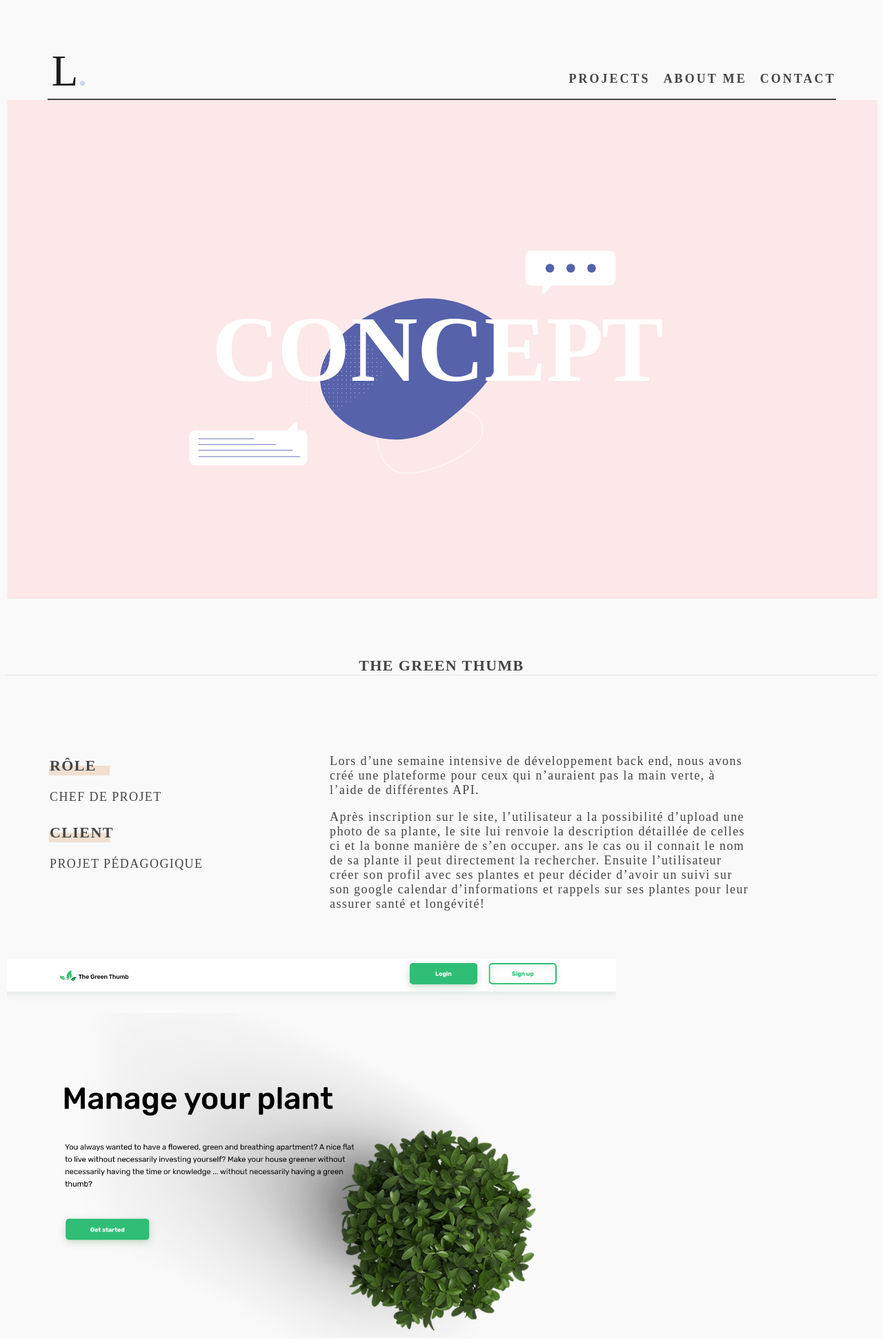
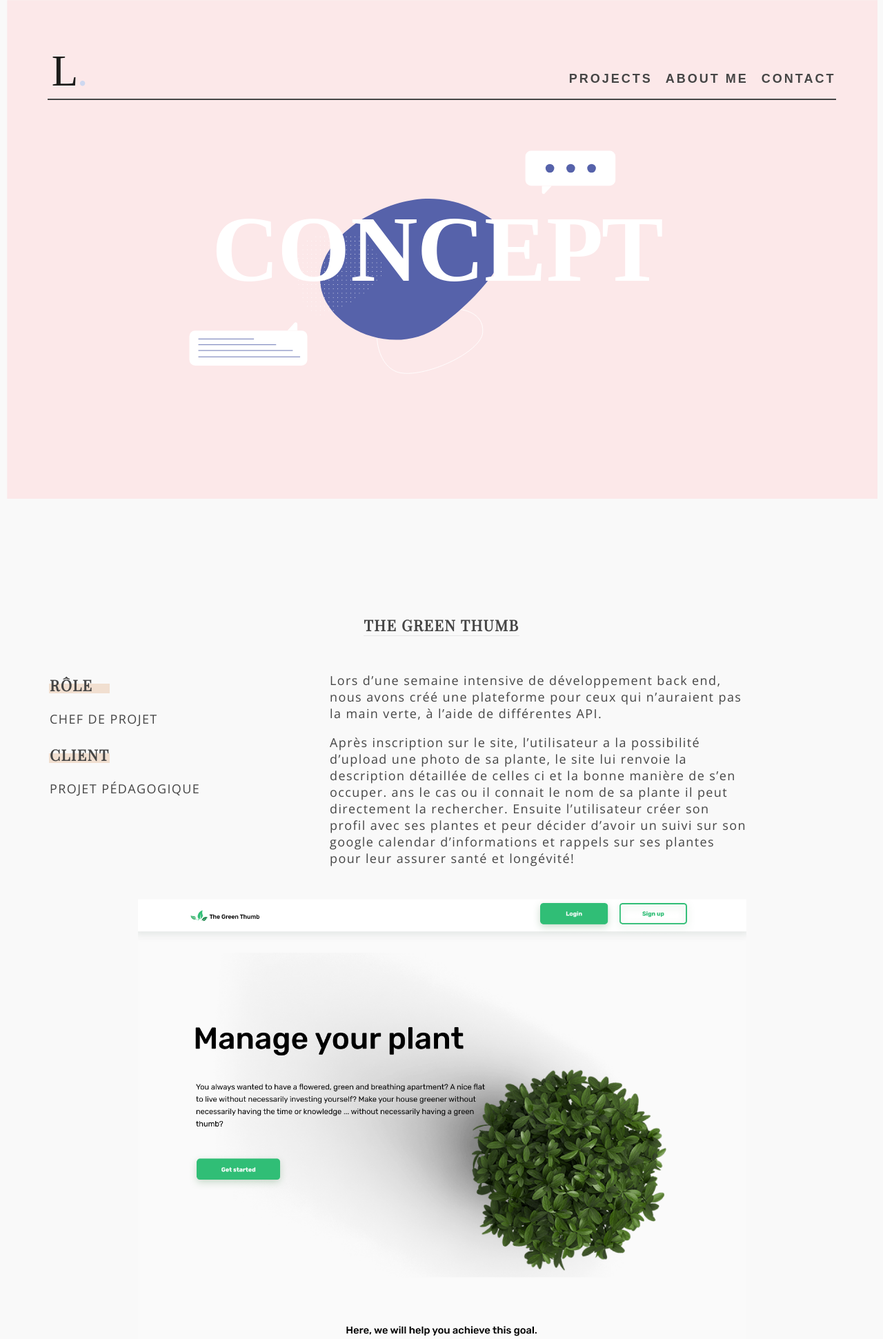
Before and after one commit to Luciezac/Folio, a PHP site: the page made by views/pages/concept.php in a window 1280 px wide. Shown: the top 1941 px of the page at 69% size. Run offline with PHP 8.4, Linux system fonts and the light colour scheme; the template is opened without the code that fills it, so the values that code supplies are empty; some libraries are stand-ins or nearby versions.

Commit message:
:bug: fixing a bug

```diff
--- a/assets/styles/style.css
+++ b/assets/styles/style.css
@@ -17,6 +17,7 @@
     max-width: 1143px;
     margin: 0 auto;
     position: relative;
+    z-index: 5;
 }
 .menu
 {
@@ -62,7 +63,7 @@
 {
     width: 107px;
     height: 24px;
-    font-family: OpenSans;
+    font-family: 'OpenSans', sans-serif;
     font-size: 18px;
     font-weight: bold;
     font-style: normal;
@@ -76,7 +77,7 @@
 
 .separator
 {
-    width: 1143px;
+    max-width: 1143px;
     height: 0px;
     border: solid 1px #454545;
 }
@@ -512,28 +512,36 @@
 PROJECT ONE BY ONE
 **/
 
-/**.cat1 img
+.cat1 img
 {
-    position: absolute;
     transform: translate(0%, -20%);
     z-index: -100;
-}**/
+}
+.cat2
+{
+    display: flex;
+    flex-direction: column;
+}
 
+.bottom
+{
+    text-align: center;
+}
 .cat2 h2
 {
-    font-family: PlayfairDisplay;
+    font-family: 'Playfair Display', serif;
     font-size: 22px;
     font-weight: bold;
     letter-spacing: 1.4px;
     color: #454545;
     border-bottom: solid 1px #e7e7e7;
     text-align: center;
-    margin: 5rem 0px;
+    display: inline-block;
 }
 
 .content_proj .roles h3
 {
-    font-family: PlayfairDisplay;
+    font-family: 'Playfair Display', serif;
     font-size: 22px;
     font-weight: bold;
     font-style: normal;
@@ -574,7 +582,7 @@
 {
     width: 316px;
     height: 27px;
-    font-family: OpenSans;
+    font-family: 'Open Sans', sans-serif;
     font-size: 18px;
     font-weight: 300;
     letter-spacing: 1.4px;
@@ -585,7 +593,7 @@
 {
     width: 60%;
     height: 297px;
-    font-family: OpenSans;
+    font-family: 'Open Sans', sans-serif;
     font-size: 18px;
     font-weight: 300;
     letter-spacing: 1.4px;
@@ -606,8 +614,28 @@
     margin: 3rem 4rem;
 }
 
+.images_proj
+{
+    display: flex;
+    flex-direction: column;
+    justify-content: center;
+
+}
 .images_proj img
 {
     width: 70%;
     margin: 0 auto;
+    padding: 2rem 0px;
 }
+
+.images_proj_asso img
+{
+    width: 20%;
+    margin: 0 auto;
+}
+.images_proj_asso
+{
+    display: flex;
+    flex-direction: column;
+    justify-content: center;
+}
--- a/views/pages/comm.php
+++ b/views/pages/comm.php
@@ -5,7 +5,9 @@
 </div>
 
 <div class="cat2">
-    <h2>APPEL S'OFFRE DISNEY</h2>
+    <div class="bottom">
+        <h2>APPEL D'OFFRE DISNEY</h2>
+    </div>
 
     <div class="content_proj">
         <div class="roles">
--- a/views/pages/concept.php
+++ b/views/pages/concept.php
@@ -5,7 +5,9 @@
 </div>
 
 <div class="cat2">
-    <h2>THE GREEN THUMB</h2>
+    <div class="bottom">
+        <h2>THE GREEN THUMB</h2>
+    </div>
 
     <div class="content_proj">
         <div class="roles">
@@ -30,7 +32,9 @@
 </div>
 
 <div class="cat2">
-    <h2>CREHAPPY</h2>
+    <div class="bottom">
+        <h2>CREHAPPY</h2>
+    </div>
 
     <div class="content_proj">
         <div class="roles">
@@ -50,8 +54,9 @@
     </div>
 
     <div class="images_proj">
-        <img src="<?= URL ?>assets/images/green/Landing_page.png" alt="maquete plant">
-        <img src="<?= URL ?>assets/images/green/MyPlant.png" alt="maquette plant">
-        <img src="<?= URL ?>assets/images/green/add_plant.png" alt="maquette plant">
+        <img src="<?= URL ?>assets/images/crehappy/landing.png" alt="maquete plant">
+        <img src="<?= URL ?>assets/images/crehappy/journal.png" alt="maquette plant">
+        <img src="<?= URL ?>assets/images/crehappy/recherche.png" alt="maquette plant">
+        <img src="<?= URL ?>assets/images/crehappy/theme.png" alt="maquette plant">
     </div>
 </div>
--- a/views/partials/header.php
+++ b/views/partials/header.php
@@ -4,6 +4,8 @@
     <meta charset="UTF-8">
     <meta name="viewport" content="width=device-width, initial-scale=1.0">
     <meta http-equiv="X-UA-Compatible" content="ie=edge">
+    <link href="https://fonts.googleapis.com/css?family=Open+Sans&display=swap" rel="stylesheet">
+    <link href="https://fonts.googleapis.com/css?family=Open+Sans|Playfair+Display&display=swap" rel="stylesheet">
     <link rel="stylesheet" href="<?= URL ?>assets/styles/style.css">
     <title>Lucie's Folio</title>
 </head>
```
Also changed, not shown: other parts of assets/styles/style.css (+21 -22 lines), views/pages/design.php (+9 -3 lines), views/pages/dev.php (+6 -2 lines), views/pages/event.php (+5 -2 lines), views/pages/projects.php (+5 -5 lines), assets/images/crehappy/landing.png (renamed from assets/images/crehappy/Landing page 1.png), assets/images/crehappy/recherche.png (renamed from assets/images/crehappy/Recherche club.png), assets/images/crehappy/theme.png (renamed from assets/images/crehappy/Thème cuisine.png).
